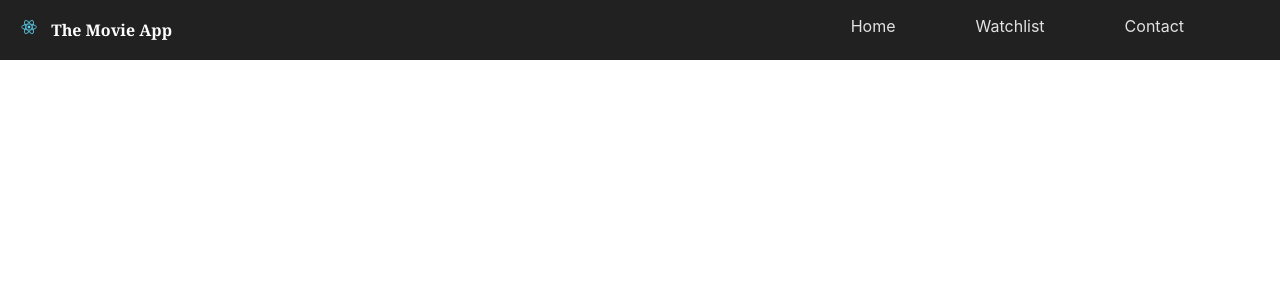
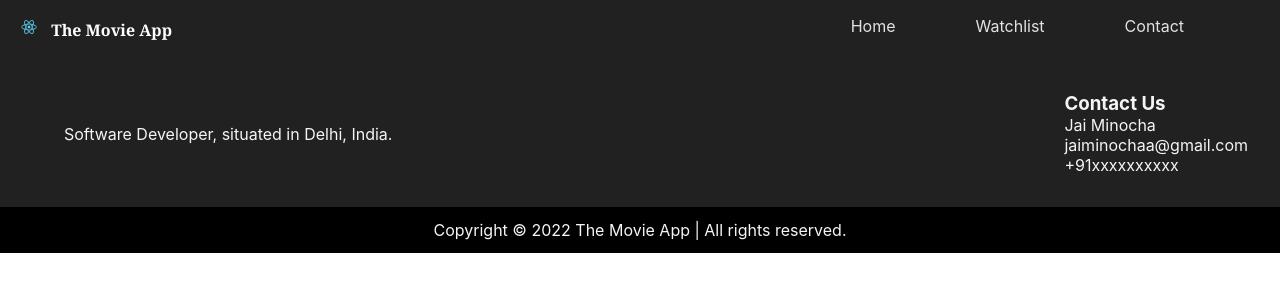
Before and after one commit to jaiminocha/tmdb-app, a React (Create React App) app: page / in a window 1280 px wide. Shown: the top 300 px of the page. Built offline with nearby package versions, Linux system fonts and the light colour scheme.

Commit message:
made-footer

```diff
--- a/src/App.css
+++ b/src/App.css
@@ -3,6 +3,9 @@
   margin: 0;
   box-sizing: border-box;
 }
+
+/* Navbar  */
+
 .navbar{
   display: flex;
   background-color: rgb(33, 33, 33);
@@ -27,12 +30,36 @@
 .nav-item a{
   text-decoration: none;
   color: rgba(255, 255, 255, 0.87);
-  padding-right: 5em;
 }
 .nav-item{
   display: flex;
+  padding-right: 5em;
 }
 a:hover{
   color: rgba(255, 255, 255, 0.948);
   text-decoration: underline;
 }
+
+/* Footer  */
+
+footer{
+  background-color: rgb(33, 33, 33);
+  color: whitesmoke;
+}
+.icons li{
+  list-style: none;
+}
+.inner-footer{
+  display: flex;
+  justify-content: space-between;
+  align-items: center;
+  padding: 2em;
+}
+.footer-text{
+  padding: 1em 2em;
+}
+.copyright{
+  padding: 0.8em;
+  background-color: black;
+  text-align: center;
+}
--- a/src/App.js
+++ b/src/App.js
@@ -10,7 +10,7 @@ function App() {
       <Routes>
         <Route path='/' element={ <Home /> }></Route>
         <Route path='/watchlist' element={ <Watchlist /> } />
-        <Route path='/contact' element= {<Contact /> } />
+        <Route path='/contact' element= { <Contact /> } />
       </Routes>
     </Router>
   );
--- /dev/null
+++ b/src/Components/Footer.jsx
@@ -0,0 +1,22 @@
+import React from 'react'
+
+export default function Footer() {
+  return (
+    <footer>
+      <div className="inner-footer">
+        <div className="footer-text">
+          Software Developer, situated in Delhi, India.
+        </div>
+        <div className="contact">
+          <ul className="icons">
+            <h3>Contact Us</h3>
+            <li>Jai Minocha</li>
+            <li>jaiminochaa@gmail.com</li>
+            <li>+91xxxxxxxxxx</li>
+          </ul>
+        </div>
+      </div>
+      <p className="copyright">Copyright &copy; 2022 The Movie App | All rights reserved.</p>
+    </footer>
+  )
+}
--- a/src/Components/Home.jsx
+++ b/src/Components/Home.jsx
@@ -1,10 +1,12 @@
 import React from 'react';
 import Navbar from './Navbar.jsx';
+import Footer from './Footer';
 
 function Home() {
   return (
     <div>
         <Navbar />
+        <Footer />
     </div>
   )
 }
```
